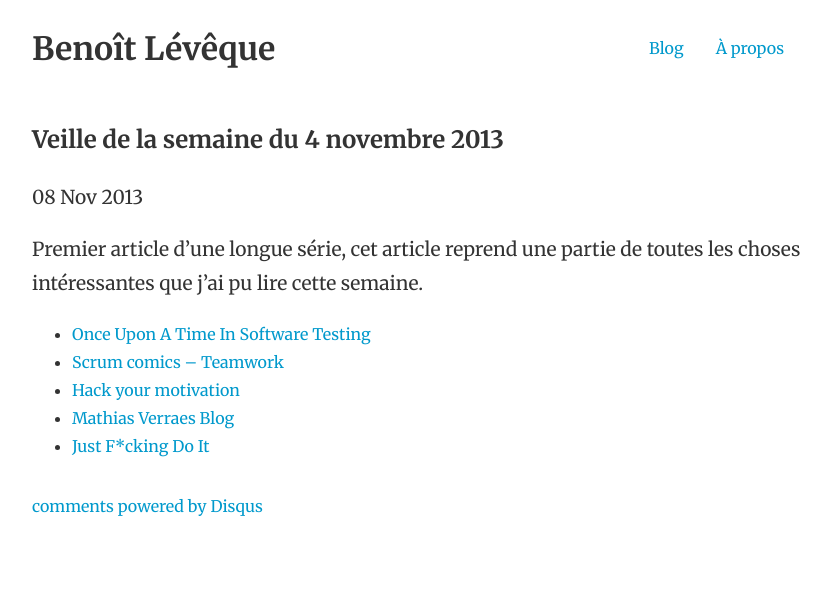
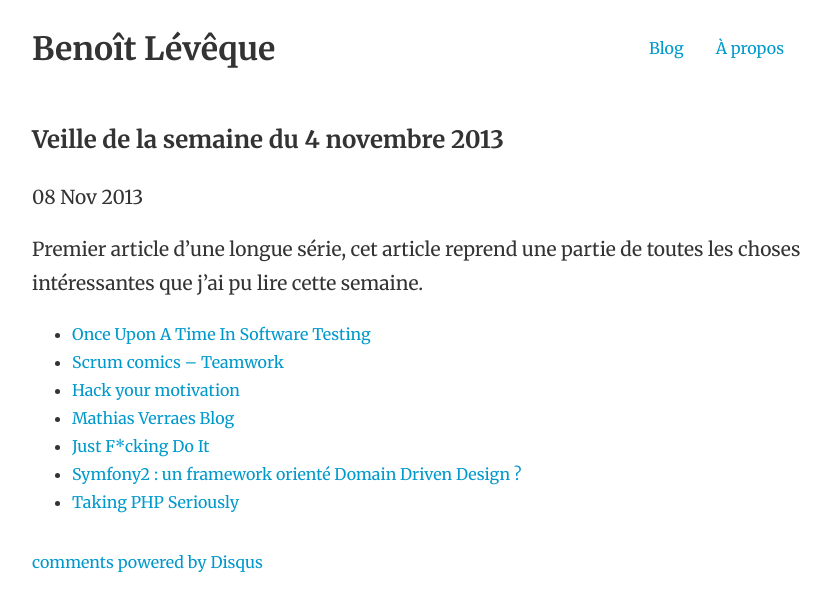
Before and after one commit to BenoitLeveque/benoitleveque.github.io, a Jekyll site: the page built from _posts/2013-11-08-veille-semaine-du-4-novembre.markdown, in a window 1280 px wide. Shown: the top 611 px of the page, without its empty margins (208-1039 px from the left). Built offline with Jekyll 4.4.1, drawn with Linux system fonts in a browser that asks for light colours; Markdown is read by kramdown in place of the engine named in the settings; comment, search, counter and statistics services are not loaded.

Commit message:
Ajout des talks Symfony DDD ? et Taking PHP Seriously

```diff
--- a/_posts/2013-11-08-veille-semaine-du-4-novembre.markdown
+++ b/_posts/2013-11-08-veille-semaine-du-4-novembre.markdown
@@ -12,7 +12,8 @@ Premier article d'une longue série, cet article reprend une partie de toutes le
 + [Hack your motivation][hack_your_motivation]
 + [Mathias Verraes Blog][matthias_verreas_blog]
 + [Just F*cking Do It][just_fucking_do_it]
-
++ [Symfony2 : un framework orienté Domain Driven Design ?][symfony_ddd_?]
++ [Taking PHP Seriously][taking_php_seriously]
 
 
 [once_upon_a_time_in_software_testing]: http://williamdurand.fr/ouatist-slides/#/
@@ -20,3 +21,5 @@ Premier article d'une longue série, cet article reprend une partie de toutes le
 [hack_your_motivation]: http://www.bemmu.com/hack-your-motivation
 [matthias_verreas_blog]: http://verraes.net/#blog
 [just_fucking_do_it]: http://justinjackson.ca/jfdi.html
+[symfony_ddd_?]: https://speakerdeck.com/halleck/symfony2-un-framework-oriente-domain-driven-design
+[taking_php_seriously]: http://www.infoq.com/presentations/php-history
```
